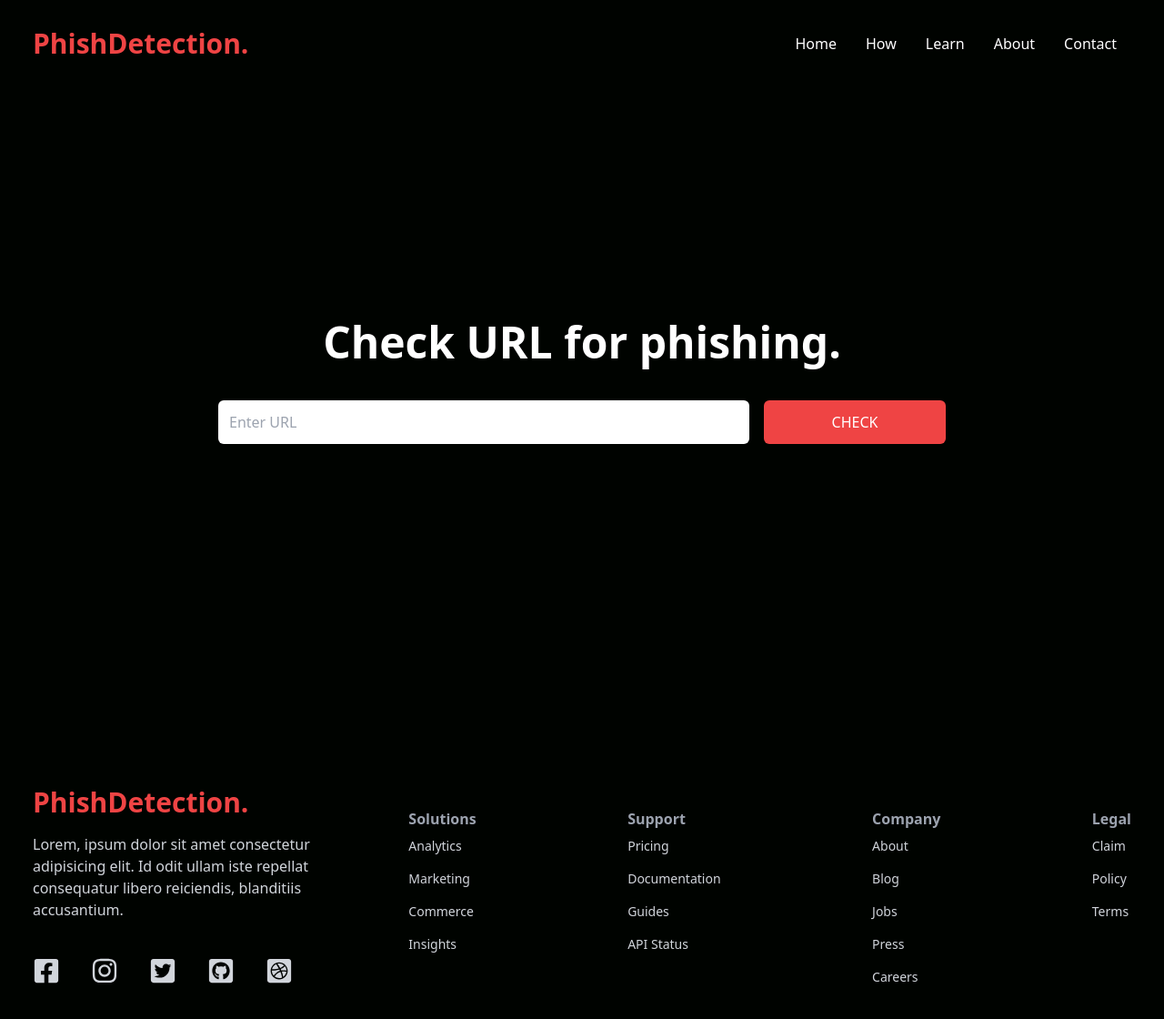
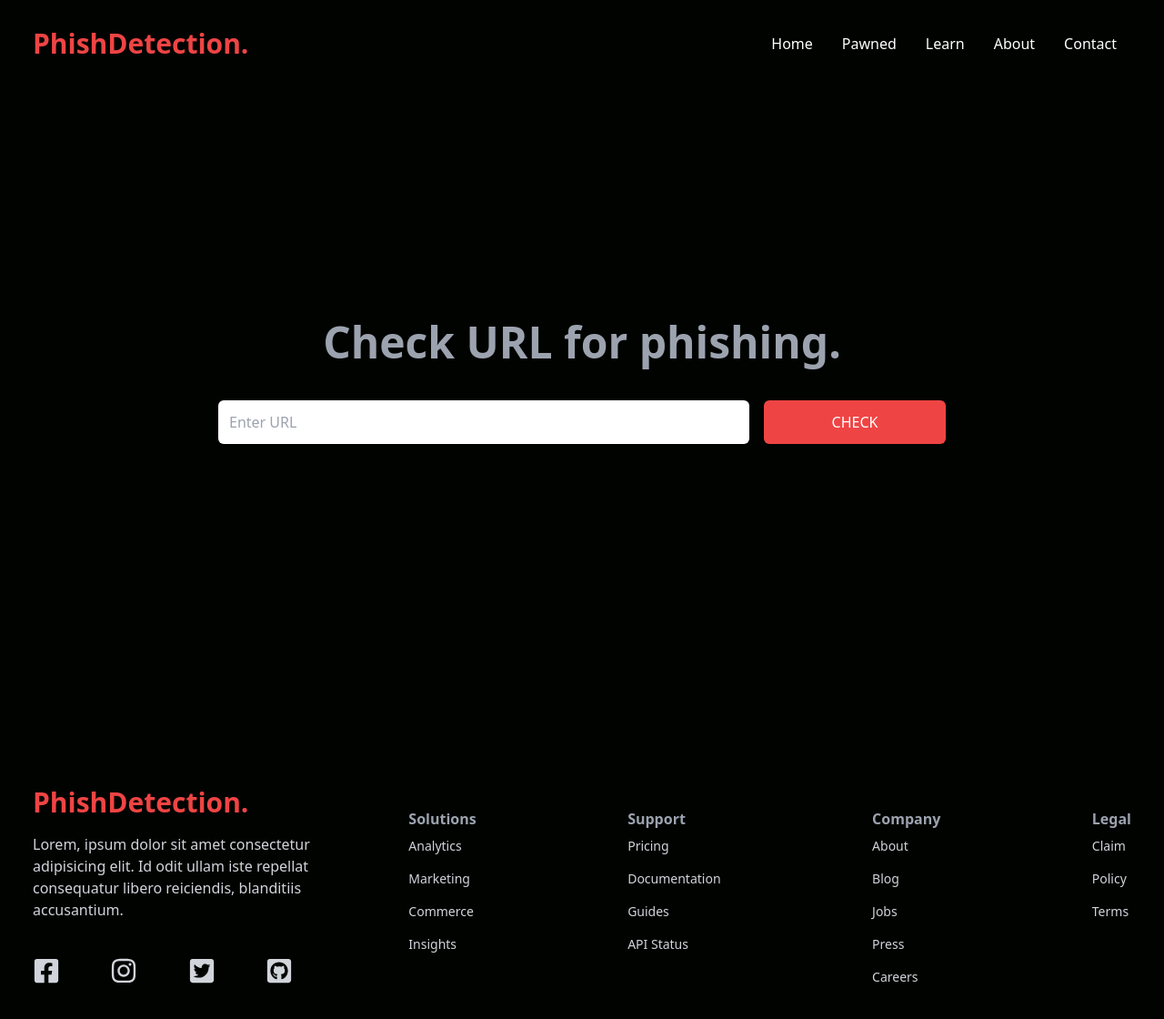
Before and after one commit to alligator11/Phishing_Detection, a React (Create React App) app: page / in a window 1280 px wide. Shown: the top 1120 px of the page at 91% size. Built offline with nearby package versions, Linux system fonts and the light colour scheme.

Commit message:
Minor Details

```diff
--- a/src/App.js
+++ b/src/App.js
@@ -8,16 +8,12 @@ import About from "./components/About";
 function App() {
   return (
     <div className="App">
-      <nav>
-        <Navbar />
-      </nav>
+      <Navbar />
       <Routes>
         <Route path='/' element={<Hero />} />
         <Route path="/about" element={<About />} />
       </Routes>
-      <footer>
-        <Footer />
-      </footer>
+      <Footer />
     </div>
   );
 }
--- a/src/components/About.jsx
+++ b/src/components/About.jsx
@@ -75,7 +75,7 @@ function About(){
                     <Button className='hover:text-red-500 bg-black font-bold rounded-md p-4'>. . . . . . . . . . . Learning Hub</Button>
                 </PopoverHandler>
                 <PopoverContent>
-                <div className="flex items-center bg-gray-300 w-[300px] h-[200px]rounded-sm">
+                <div className="flex items-center bg-gray-300 w-[300px] h-[200px] rounded-sm">
                     <span className="text-black p-4">Knowledge is your best defense. Explore our learning platform to understand website protocols, password security best practices, and how to shield yourself from data breaches.</span>
                 </div>
                 </PopoverContent>
--- a/src/components/Footer.jsx
+++ b/src/components/Footer.jsx
@@ -1,6 +1,5 @@
 import React from "react";
 import {
-  FaDribbbleSquare,
   FaFacebookSquare,
   FaGithubSquare,
   FaInstagram,
@@ -18,7 +17,6 @@ const Footer = () => {
               <FaInstagram size={30} />
               <FaTwitterSquare size={30} />
               <FaGithubSquare size={30} />
-              <FaDribbbleSquare size={30} />
           </div>
         </div>
         <div className='lg:col-span-2 flex justify-between mt-6'>
--- a/src/components/Hero.jsx
+++ b/src/components/Hero.jsx
@@ -4,7 +4,7 @@ function Hero() {
   return (
     <div className='text-white'>
       <div className='max-w-[800px] mt-[-96px] w-full h-screen mx-auto text-center flex flex-col justify-center'>
-        <p className='md:text-5xl sm:text-4xl text-xl font-bold my-6 py-4'>
+        <p className='md:text-5xl sm:text-4xl text-xl text-gray-400 font-bold my-6 py-4'>
             Check URL for phishing.
         </p>
         <div class="flex">
--- a/src/components/Navbar.jsx
+++ b/src/components/Navbar.jsx
@@ -14,10 +14,10 @@ function Navbar() {
       <h1 className='w-full text-3xl font-bold text-red-500'>PhishDetection.</h1>
       <ul className='hidden md:flex'>
         <li className='p-4 hover:text-red-400'><Link to="/">Home</Link></li>
-        <li className='p-4 hover:text-red-400'>How</li>
-        <li className='p-4 hover:text-red-400'>Learn</li>
+        <li className='p-4 hover:text-red-400'><Link to="/">Pawned</Link></li>
+        <li className='p-4 hover:text-red-400'><Link to="/">Learn</Link></li>
         <li className='p-4 hover:text-red-400'><Link to="/about">About</Link></li>
-        <li className='p-4 hover:text-red-400'>Contact</li>
+        <li className='p-4 hover:text-red-400'><Link to="/">Contact</Link></li>
       </ul>
       <div onClick={handleNav} className='block md:hidden'>
           {nav ? <AiOutlineClose size={20}/> : <AiOutlineMenu size={20} />}
@@ -25,10 +25,10 @@ function Navbar() {
       <ul className={nav ? 'fixed left-0 top-0 w-[60%] h-full border-r border-r-gray-900 bg-[#000300] ease-in-out duration-500' : 'ease-in-out duration-500 fixed left-[-100%]'}>
         <h1 className='w-full text-3xl font-bold text-red-500 m-4'>PhishDetection.</h1>
           <li className='p-4 border-b border-gray-600'><Link to="/">Home</Link></li>
-          <li className='p-4 border-b border-gray-600'>How</li>
-          <li className='p-4 border-b border-gray-600'>Learn</li>
+          <li className='p-4 border-b border-gray-600'><Link to="/">Pawned</Link></li>
+          <li className='p-4 border-b border-gray-600'><Link to="/">Learn</Link></li>
           <li className='p-4 border-b border-gray-600'><Link to="/about">About</Link></li>
-          <li className='p-4'>Contact</li>
+          <li className='p-4'><Link to="/">Contact</Link></li>
       </ul>
     </div>
   );
```
